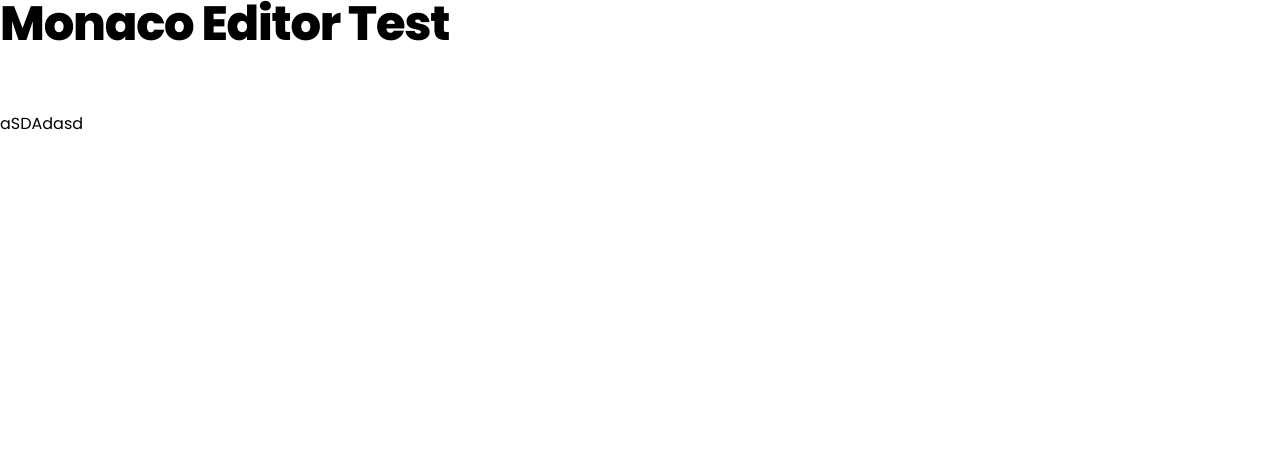
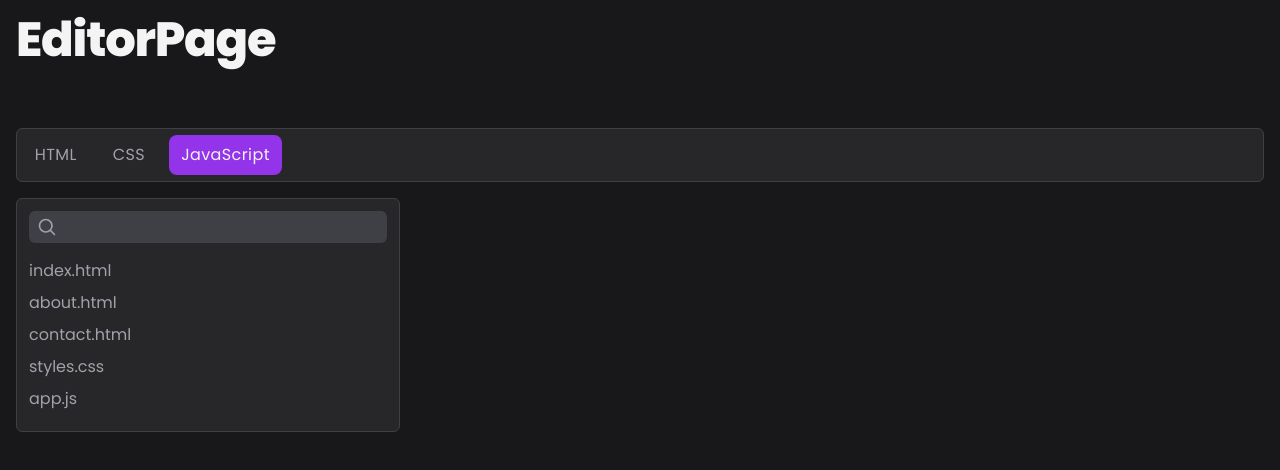
Before and after one commit to HelpMeWithProject/frontend-dev, a Vue app: page /editor in a window 1280 px wide. Shown: the top 470 px of the page. Built offline with nearby package versions, Linux system fonts and the light colour scheme.

Commit message:
Fixes and file store created

```diff
--- a/src/components/fileBrowser/FileBrowser.vue
+++ /dev/null
@@ -1,33 +0,0 @@
-<template>
-  <div class="rounded-md bg-zinc-800 py-2 px-3 min-w-40 border border-zinc-700">
-    <ul class="">
-      <li
-        v-for="(file, index) in files"
-        :key="index"
-        @dblclick="console.log('double-clicked')"
-        class="hover:pl-2 mb-2 text-zinc-400 hover:text-zinc-200 hover:cursor-pointer select-none rounded-md focus:pl-2 transition-all duration-200"
-      >
-        {{ file.name }}
-      </li>
-    </ul>
-  </div>
-</template>
-
-<script>
-export default {
-  name: "FileBrowser",
-  data() {
-    return {
-      files: [
-        { name: "index.html", type: "file" },
-        { name: "about.html", type: "file" },
-        { name: "contact.html", type: "file" },
-        { name: "styles.css", type: "file" },
-        { name: "app.js", type: "file" },
-      ],
-    };
-  },
-};
-</script>
-
-<style scoped></style>
--- a/src/editorPage/EditorPageView.vue
+++ b/src/editorPage/EditorPageView.vue
@@ -1,31 +1,33 @@
 <template>
+  <div class="bg-zinc-900 text-zinc-100 min-h-screen p-4">
     <h1
       class="scroll-m-20 text-4xl font-extrabold tracking-tight lg:text-5xl mb-16"
     >
-    Monaco Editor Test
+      EditorPage
     </h1>
-  aSDAdasd
-  <!-- <LanguageSelector class="mb-4"></LanguageSelector>
-  <FileBrowser class=""></FileBrowser> -->
+
+    <LanguageSelector class="mb-4"></LanguageSelector>
+    <FileBrowser class=""></FileBrowser>
     <!-- <CodeEditor
     class=""
     :editorLanguage="editorLanguageSelectorStore.currentLanguageValue"
   ></CodeEditor> -->
+  </div>
 </template>
 
 <script>
 // import CodeEditor from "@/components/CodeEditor.vue";
-import FileBrowser from "@/components/fileBrowser/FileBrowser.vue";
-import LanguageSelector from "@/components/LanguageSelector/LanguageSelector.vue";
+import FileBrowser from "@/editorPage/components/fileBrowser/FileBrowser.vue";
+import LanguageSelector from "@/editorPage/components/languageSelector/LanguageSelector.vue";
 // import { editorLanguageSelectorStore } from "@/components/languageSelector/store/editorLanguageSelectorStore.js";
 
 export default {
   name: "EditorPageView",
-  //   components: {
+  components: {
     //     CodeEditor,
-  //     LanguageSelector,
-  //     FileBrowser,
-  //   },
+    LanguageSelector,
+    FileBrowser,
+  },
 };
 </script>
 
--- /dev/null
+++ b/src/editorPage/components/fileBrowser/FileBrowser.vue
@@ -0,0 +1,74 @@
+<template>
+  <div
+    class="rounded-md bg-zinc-800 py-3 px-3 min-w-40 max-w-96 border border-zinc-700"
+  >
+    <!--! SEARCH -->
+    <form
+      @submit.prevent="createNewFile"
+      class="flex items-center gap-4 bg-zinc-700 px-2 py-1 rounded-md focus-within:outline outline-offset-2 outline-2 stroke-zinc-400 focus-within:outline-purple-800 mb-4"
+    >
+      <label for="file-search-input">
+        <MagnifyingGlassIcon></MagnifyingGlassIcon>
+      </label>
+      <input
+        type="text"
+        id="file-search-input"
+        v-model="searchInput"
+        class="bg-transparent focus:outline-none"
+      />
+    </form>
+
+    <!--! FILE LIST -->
+    <ul class="">
+      <FileBrowserItem
+        v-for="(file, index) in filteredFiles"
+        :key="index"
+        :fileName="file.name"
+      />
+    </ul>
+  </div>
+</template>
+
+<script>
+import FileBrowserItem from "./FileBrowserItem.vue";
+import MagnifyingGlassIcon from "./MagnifyingGlassIcon.vue";
+
+export default {
+  name: "FileBrowser",
+
+  components: {
+    FileBrowserItem,
+    MagnifyingGlassIcon,
+  },
+
+  computed: {
+    filteredFiles() {
+      return this.files.filter((file) =>
+        file.name.toLowerCase().includes(this.searchInput.toLowerCase())
+      );
+    },
+  },
+
+  methods: {
+    createNewFile() {
+      console.log("New File Created");
+    },
+  },
+
+  data() {
+    return {
+      searchInput: "",
+
+      files: [
+        { name: "index.html", type: "file" },
+        { name: "about.html", type: "file" },
+        { name: "contact.html", type: "file" },
+        { name: "styles.css", type: "file" },
+        { name: "app.js", type: "file" },
+      ],
+    };
+  },
+};
+</script>
+
+<style scoped></style>
--- /dev/null
+++ b/src/editorPage/components/fileBrowser/FileBrowserItem.vue
@@ -0,0 +1,23 @@
+<template>
+  <li
+    @dblclick="console.log('double-clicked')"
+    class="hover:pl-2 mb-2 text-zinc-400 hover:text-zinc-200 hover:cursor-pointer select-none rounded-md focus:pl-2 transition-all duration-200"
+  >
+    {{ fileName }}
+  </li>
+</template>
+
+<script>
+export default {
+  name: "FileBrowserItem",
+
+  props: {
+    fileName: {
+      type: String,
+      required: true,
+    },
+  },
+};
+</script>
+
+<style scoped></style>
--- /dev/null
+++ b/src/editorPage/components/fileBrowser/MagnifyingGlassIcon.vue
@@ -0,0 +1,20 @@
+<template>
+  <svg
+    fill="none"
+    viewBox="0 0 24 24"
+    stroke-width="2"
+    class="stroke-inherit size-5"
+  >
+    <path
+      stroke-linecap="round"
+      stroke-linejoin="round"
+      d="m21 21-5.197-5.197m0 0A7.5 7.5 0 1 0 5.196 5.196a7.5 7.5 0 0 0 10.607 10.607Z"
+    />
+  </svg>
+</template>
+
+<script>
+export default {
+  name: "MagnifyingGlassIcon",
+};
+</script>
--- a/src/components/languageSelector/LanguageSelector.vue
+++ b/src/editorPage/components/languageSelector/LanguageSelector.vue
@@ -1,5 +1,5 @@
 <script setup lang="js">
-import { editorLanguageOptions, editorLanguageSelectorStore } from "@/components/languageSelector/store/editorLanguageSelectorStore.js";
+import { editorLanguageOptions, editorLanguageSelectorStore } from "@/editorPage/components/languageSelector/store/editorLanguageSelectorStore.js";
 </script>
 <template>
   <div
@@ -21,7 +21,7 @@ import { editorLanguageOptions, editorLanguageSelectorStore } from "@/components
 </template>
 
 <script lang="js">
-import LanguageSelectorButton from "@/components/languageSelector/LanguageSelectorButton.vue";
+import LanguageSelectorButton from "@/editorPage/components/languageSelector/LanguageSelectorButton.vue";
 
 export default {
   name: "LanguageSelector",
--- a/src/components/languageSelector/LanguageSelectorButton.vue
+++ b/src/editorPage/components/languageSelector/LanguageSelectorButton.vue
@@ -1,8 +1,10 @@
 <template>
   <button
     :class="[
-      'py-2 px-3 rounded-lg text-zinc-100 tracking-wide transition-all duration-300',
-      isActive ? ' bg-purple-600' : '',
+      'py-2 px-3 rounded-lg  tracking-wide transition-all duration-300',
+      isActive
+        ? ' bg-purple-600 text-zinc-100'
+        : 'text-zinc-400 hover:text-zinc-100',
     ]"
     @click="handleButtonClick()"
   >
```
Also changed, not shown: src/editorPage/components/languageSelector/store/editorLanguageSelectorStore.js (renamed from src/components/languageSelector/store/editorLanguageSelectorStore.js). Lines whose indentation alone changed are shown as unchanged.
